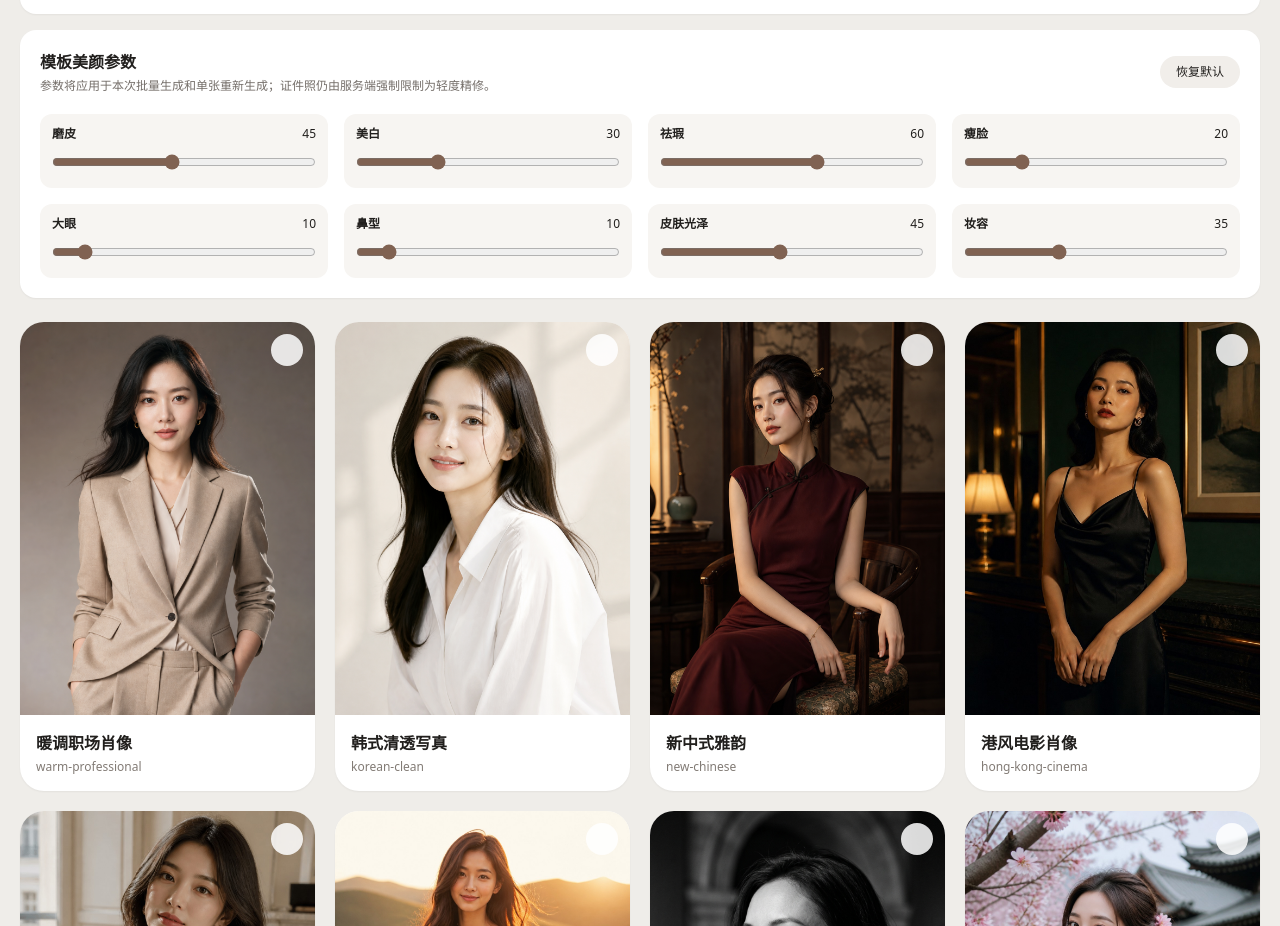
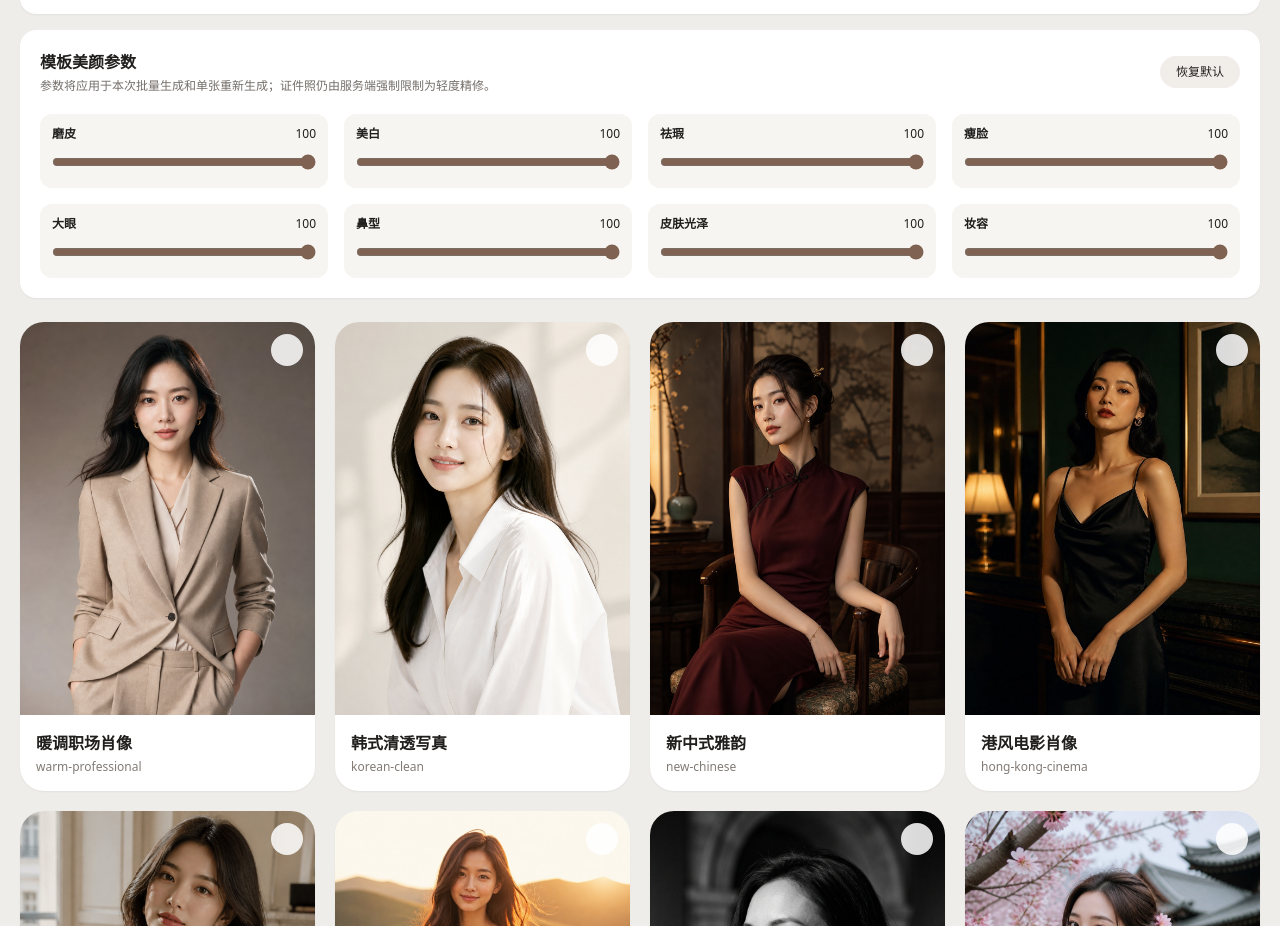
Before and after one commit to zhan-fg/make-it-me, a Next.js app: page /admin/templates in a window 1280 px wide. Shown: the part 1135-2061 px from the top of the page. Built offline with nearby package versions, Linux system fonts and the light colour scheme.

Commit message:
feat: default all beauty controls to maximum

```diff
--- a/app/admin/templates/page.tsx
+++ b/app/admin/templates/page.tsx
@@ -6,7 +6,7 @@ import { portraitTemplates } from "@/services/portrait-templates";
 import type { PortraitRetouchSettings } from "@/services/portrait-types";
 import { allBaselineViews, baselineImagePath, baselineViewLabels, type BaselineGender, type BaselineView } from "@/services/portrait-reference-selection";
 
-const defaultRetouchSettings: PortraitRetouchSettings = { skinSmoothing: 45, whitening: 30, blemishRemoval: 60, faceSlimming: 20, eyeEnlargement: 10, noseRefinement: 10, skinGlow: 45, makeupIntensity: 35 };
+const defaultRetouchSettings: PortraitRetouchSettings = { skinSmoothing: 100, whitening: 100, blemishRemoval: 100, faceSlimming: 100, eyeEnlargement: 100, noseRefinement: 100, skinGlow: 100, makeupIntensity: 100 };
 
 type Draft = {
   templateId: string;
--- a/app/page.tsx
+++ b/app/page.tsx
@@ -8,7 +8,7 @@ import { baselineGenderForTemplate, baselineImagePath, baselineViewLabels, recom
 
 type Step = "templates" | "selfie" | "generating" | "result";
 type Selfie = { previewUrl: string; blob: Blob; width: number; height: number; name: string; originalBytes: number; uploadBytes: number };
-const defaultRetouchSettings: PortraitRetouchSettings = { skinSmoothing: 45, whitening: 30, blemishRemoval: 60, faceSlimming: 20, eyeEnlargement: 10, noseRefinement: 10, skinGlow: 45, makeupIntensity: 35 };
+const defaultRetouchSettings: PortraitRetouchSettings = { skinSmoothing: 100, whitening: 100, blemishRemoval: 100, faceSlimming: 100, eyeEnlargement: 100, noseRefinement: 100, skinGlow: 100, makeupIntensity: 100 };
 
 function formatBytes(value: number) {
   return value >= 1024 * 1024 ? `${(value / 1024 / 1024).toFixed(1)}MB` : `${Math.max(1, Math.round(value / 1024))}KB`;
--- a/services/portrait-prompt.ts
+++ b/services/portrait-prompt.ts
@@ -44,14 +44,14 @@ function detailedRetouchRule(template: PortraitTemplate, settings?: PortraitReto
   if (!settings) return undefined;
   if (template.category === "id_photo") return "证件照安全限制覆盖客户设置：磨皮、提亮和祛瑕仅允许轻度；禁止美白改变原始肤色，禁止瘦脸、大眼、鼻型调整和明显妆容，必须保持原始发型与真实身份。";
   const values = {
-    skinSmoothing: clamp(settings.skinSmoothing, 45),
-    whitening: clamp(settings.whitening, 30),
-    blemishRemoval: clamp(settings.blemishRemoval, 60),
-    faceSlimming: clamp(settings.faceSlimming, 20),
-    eyeEnlargement: clamp(settings.eyeEnlargement, 10),
-    noseRefinement: clamp(settings.noseRefinement, 10),
-    skinGlow: clamp(settings.skinGlow, 45),
-    makeupIntensity: clamp(settings.makeupIntensity, 35),
+    skinSmoothing: clamp(settings.skinSmoothing, 100),
+    whitening: clamp(settings.whitening, 100),
+    blemishRemoval: clamp(settings.blemishRemoval, 100),
+    faceSlimming: clamp(settings.faceSlimming, 100),
+    eyeEnlargement: clamp(settings.eyeEnlargement, 100),
+    noseRefinement: clamp(settings.noseRefinement, 100),
+    skinGlow: clamp(settings.skinGlow, 100),
+    makeupIntensity: clamp(settings.makeupIntensity, 100),
   };
   return [
     "按以下客户美颜参数分别执行，不得擅自联动放大其他项目：",
```
